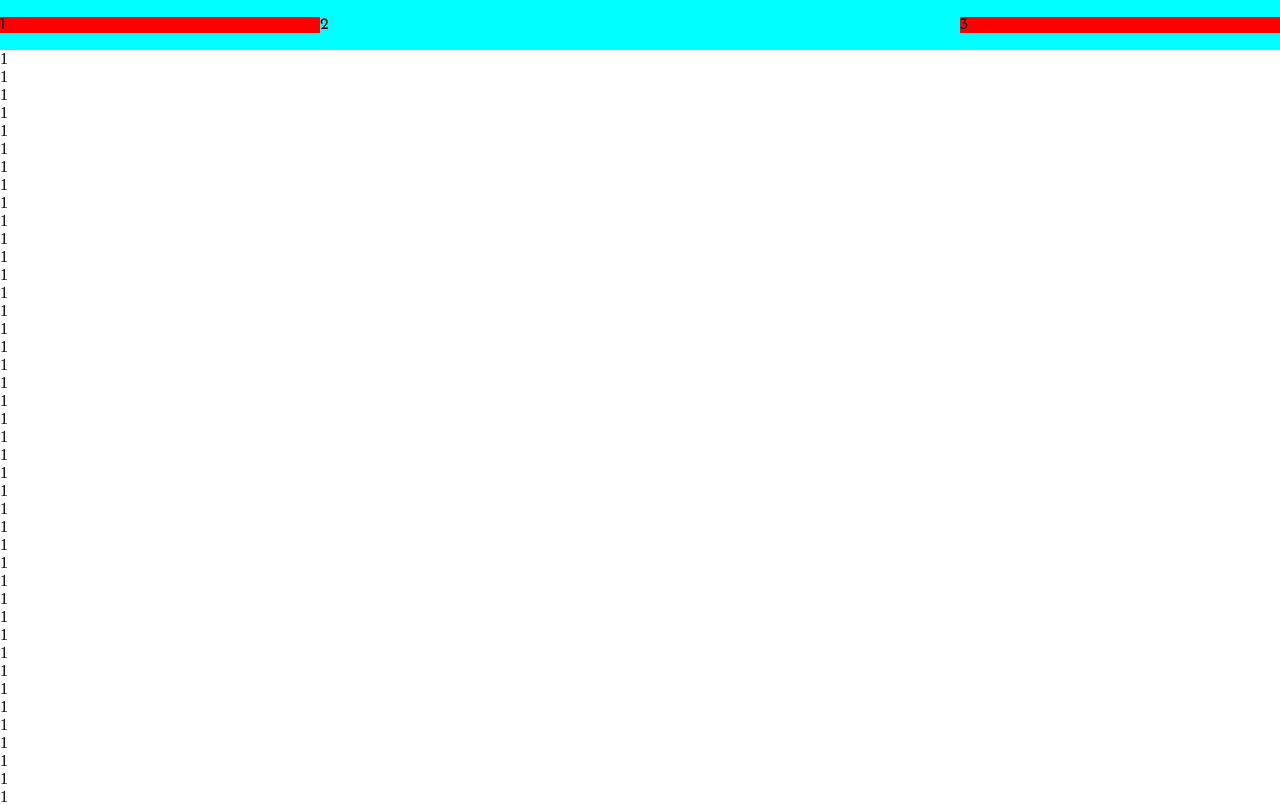
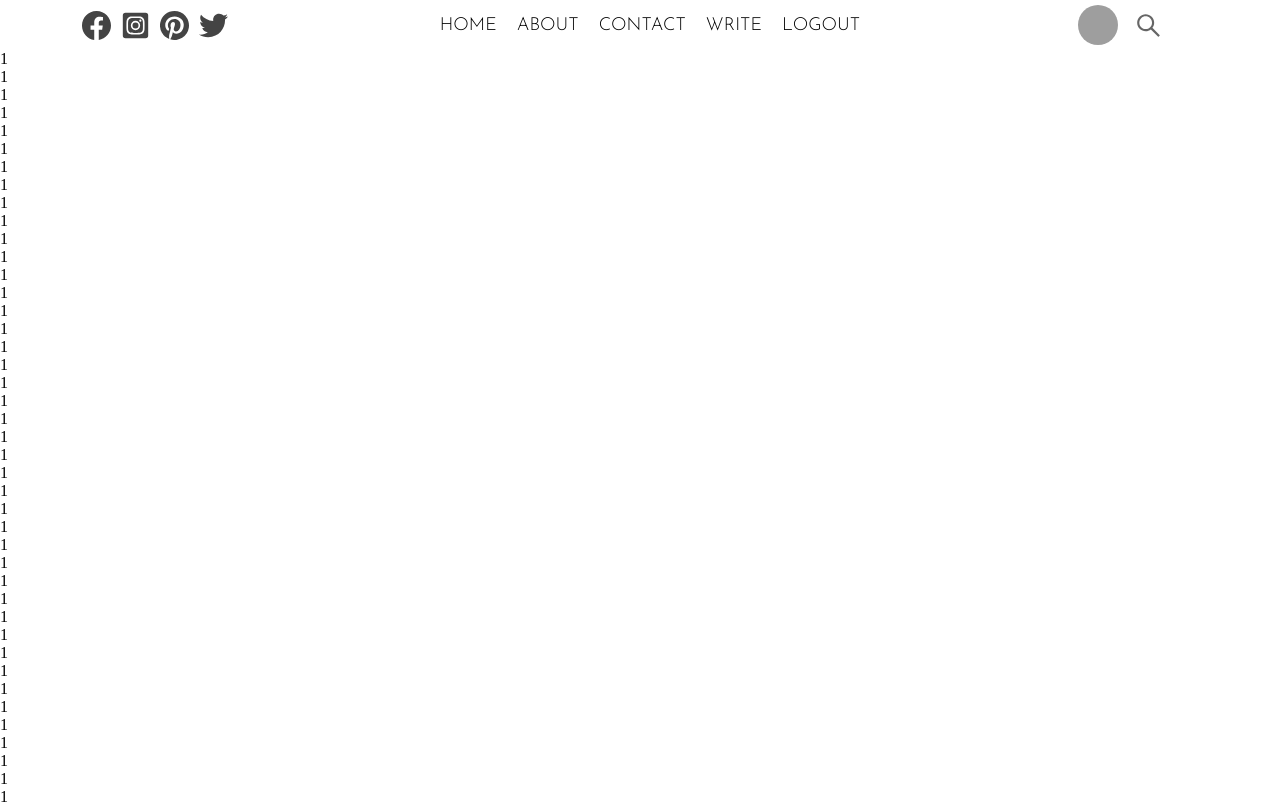
Before and after one commit to mishkamag/fullstack-blog, a React (Create React App) app in the folder client/: page / in a window 1280 px wide. Shown: the top 804 px of the page. Built offline with nearby package versions, Linux system fonts and the light colour scheme; grey boxes are pictures that could not be loaded.

Commit message:
finished topbar

```diff
--- a/client/package.json
+++ b/client/package.json
@@ -8,6 +8,7 @@
     "@testing-library/user-event": "^13.5.0",
     "react": "^18.2.0",
     "react-dom": "^18.2.0",
+    "react-icons": "^4.8.0",
     "react-scripts": "5.0.1",
     "web-vitals": "^2.1.4"
   },
--- a/client/src/components/topbar/TopBar.jsx
+++ b/client/src/components/topbar/TopBar.jsx
@@ -1,11 +1,36 @@
 import "./topbar.css";
+import { BsFacebook } from "react-icons/bs";
+import { FaInstagramSquare } from "react-icons/fa";
+import { BsPinterest } from "react-icons/bs";
+import { AiOutlineSearch } from "react-icons/ai";
+import { FaTwitter } from "react-icons/fa";
 
 const TopBar = () => {
   return (
     <div className="top">
-      <div className="topLeft">1</div>
-      <div className="topCenter">2</div>
-      <div className="topRight">3</div>
+      <div className="topLeft">
+        <BsFacebook className="topIcon" size={29} />
+        <FaInstagramSquare className="topIcon" size={29} />
+        <BsPinterest className="topIcon" size={29} />
+        <FaTwitter className="topIcon" size={29} />
+      </div>
+      <div className="topCenter">
+        <ul className="topList">
+          <li>HOME</li>
+          <li>ABOUT</li>
+          <li>CONTACT</li>
+          <li>WRITE</li>
+          <li>LOGOUT</li>
+        </ul>
+      </div>
+      <div className="topRight">
+        <img
+          src="https://scontent.ftbs6-2.fna.fbcdn.net/v/t1.6435-9/65296906_1039287772940954_5380062896111747072_n.jpg?_nc_cat=102&ccb=1-7&_nc_sid=e3f864&_nc_ohc=GbwA_yS-AywAX98OLEF&_nc_ht=scontent.ftbs6-2.fna&oh=00_AfCMLLInQC07Pb3qpis6Lt0_u_uy1znII9s6LcuDrgHt7A&oe=644D137F"
+          alt=""
+          className="topImg"
+        />
+        <AiOutlineSearch className="topSearchIcon" size={29} />
+      </div>
     </div>
   );
 };
--- a/client/src/components/topbar/topbar.css
+++ b/client/src/components/topbar/topbar.css
@@ -1,7 +1,7 @@
 .top {
   width: 100%;
   height: 50px;
-  background-color: aqua;
+  background-color: #fff;
   position: sticky;
   top: 0;
   display: flex;
@@ -12,9 +12,50 @@
 .topLeft,
 .topRight {
   flex: 3;
-  background-color: red;
+  display: flex;
+  align-items: center;
+  justify-content: center;
+}
+
+.topIcon {
+  display: flex;
+  margin-right: 10px;
+  color: #444;
+  cursor: pointer;
+}
+
+.topIcon:hover {
+  scale: 110%;
+  color: #111;
 }
 
 .topCenter {
   flex: 6;
 }
+
+.topList {
+  display: flex;
+  justify-content: center;
+  list-style: none;
+}
+
+.topList > li {
+  margin-right: 20px;
+  font-weight: 300;
+  font-size: 18px;
+  cursor: pointer;
+}
+
+.topImg {
+  width: 40px;
+  height: 40px;
+  border-radius: 50%;
+  object-fit: cover;
+}
+
+.topSearchIcon {
+  font-size: 18px;
+  cursor: pointer;
+  color: #666;
+  margin-left: 16px;
+}
```
Also changed, not shown: 1 other file (tests, documents, lock files or other folders).
